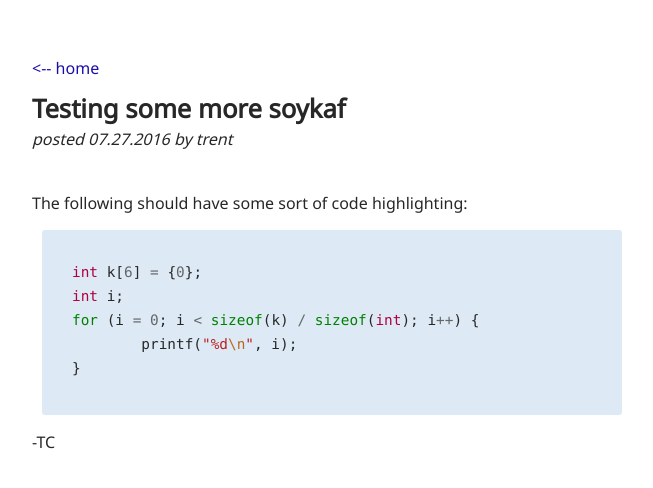
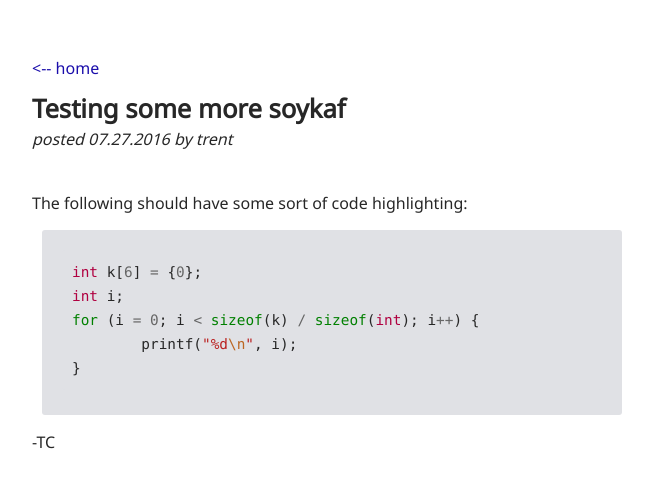
Before and after one commit to blackdoor/blog, a Jekyll site: the page built from _posts/2016-7-27-testing.md, in a window 1280 px wide. Shown: the top 488 px of the page, without its empty margins (308-961 px from the left). Built offline with Jekyll 4.4.1, drawn with Linux system fonts in a browser that asks for light colours.

Commit message:
changed the bg color for code snips

```diff
--- a/_sass/_config.scss
+++ b/_sass/_config.scss
@@ -1,7 +1,7 @@
 // COLORS
 $color-black: #272727;
 $color-white: #FFFFFF;
-$color-grey: #DDEAF6;
+$color-grey: #E0E1E5;
 $color-link: #1A0DAB;
 $color-code: #0000FF;
 $color-hire-white: #FEFEFE;
```
